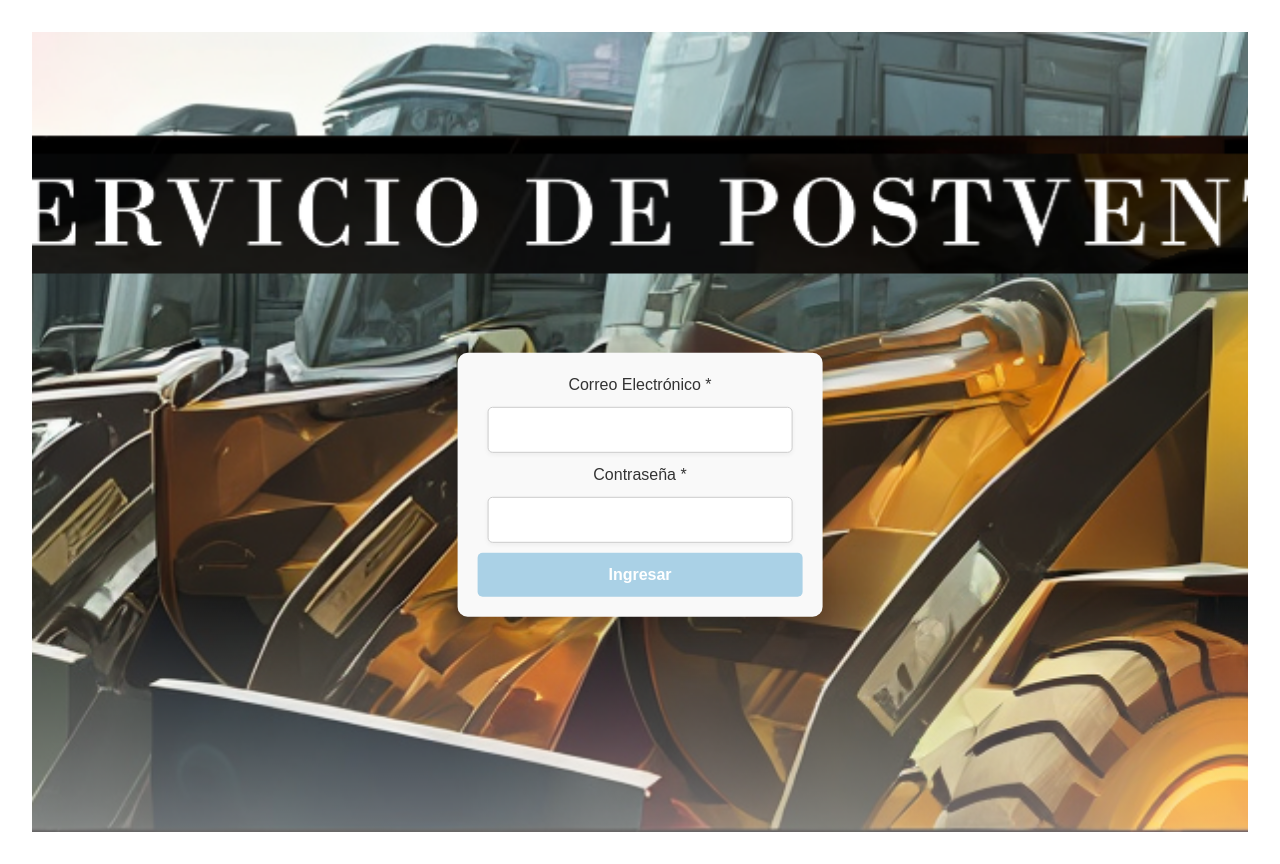
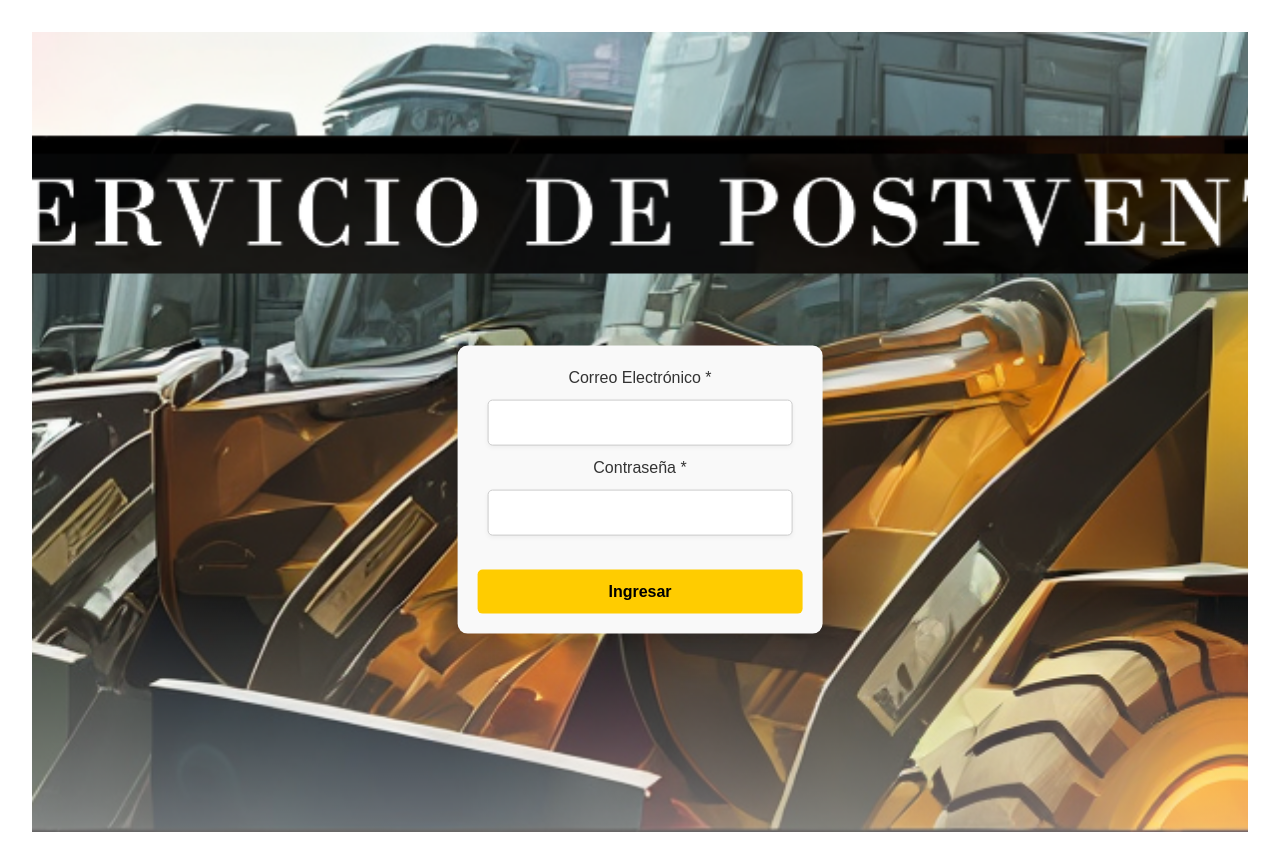
Before and after one commit to AMERICANV256/POSTVENTA, a React (Vite) app in the folder client/: page / in a window 1280 px wide. Built offline with nearby package versions, Linux system fonts and the light colour scheme.

Commit message:
estilos bastante avanzados

```diff
--- a/client/src/components/usuario/Login.jsx
+++ b/client/src/components/usuario/Login.jsx
@@ -88,7 +88,7 @@ export default function Login({ handleCerrarModalLogin }) {
                 required
               />
             </div>
-
+            <br />
             <div className="buttonIngresarLogin">
               <input
                 type="submit"
--- a/client/src/index.css
+++ b/client/src/index.css
@@ -142,18 +142,21 @@ button:focus-visible {
 .Login input[type="submit"] {
   width: 100%;
   padding: 10px;
-  background: #aad1e6;
-  color: #fff;
+  background-color: #ffcc00;
+  color: black;
   font-weight: bold;
   border: none;
   border-radius: 5px;
   cursor: pointer;
-  transition: background 0.3s ease;
+  transition: background-color 0.3s ease;
 }
 
 .Login input[type="submit"]:hover {
-  background: #86bbd8;
+  background-color: #e6b800;
 }
+
+
+
 
 .Login a {
   color: #555;
```
